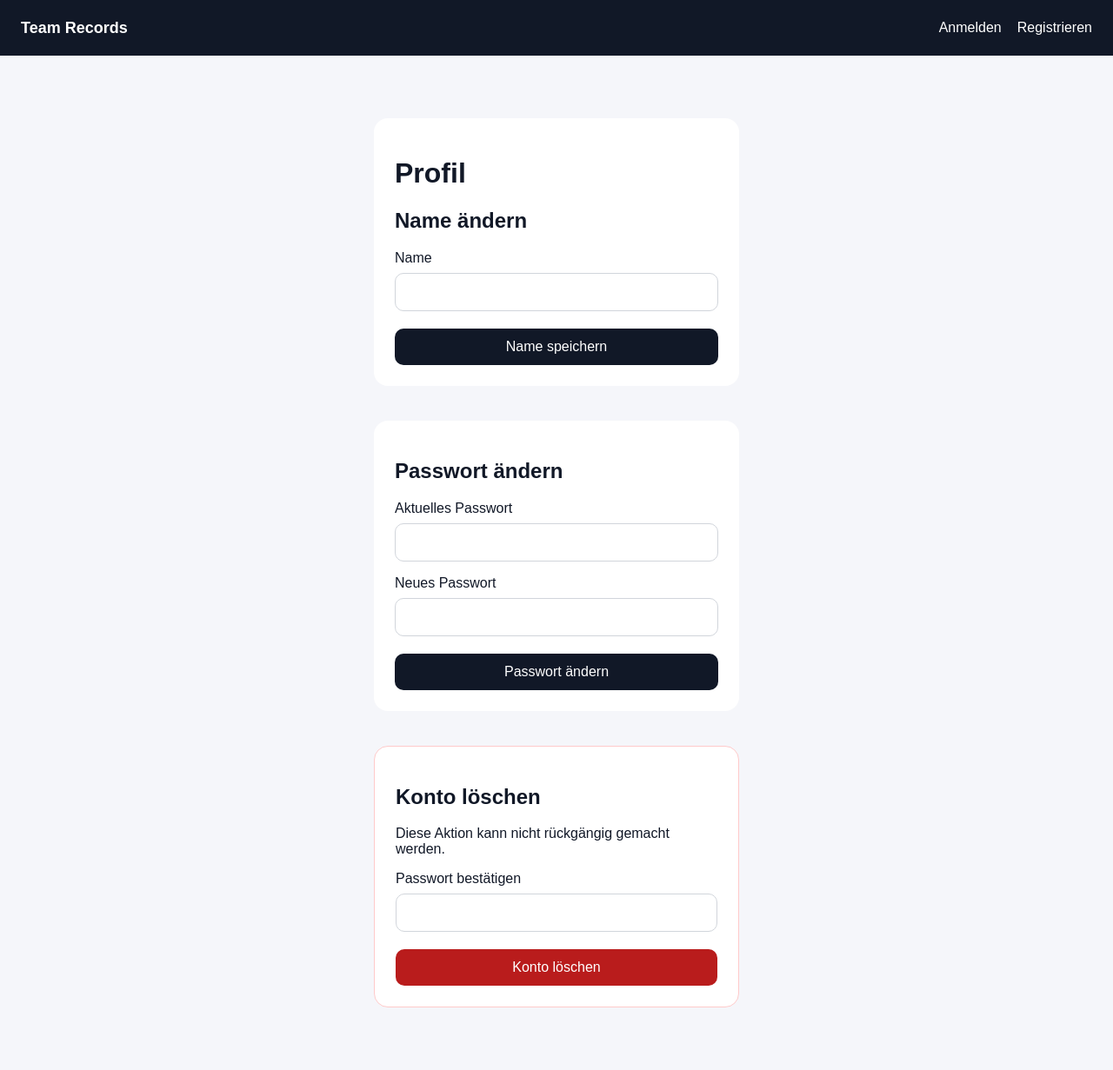
After one commit to parsa0406pc-code/Team-Records-App, a FastAPI app: template templates/profile.html in a window 1280 px wide. The commit adds this page. Shown: the whole page at 87% size. Run offline with FastAPI, Linux system fonts and the light colour scheme; the template is opened without the code that fills it, so the values that code supplies are empty.

Commit message:
add profile settings and account deletion

```diff
--- a/static/style.css
+++ b/static/style.css
@@ -243,3 +243,19 @@ textarea {
     text-decoration: line-through;
     color: #6b7280;
 }
+
+.success {
+    background: #dcfce7;
+    color: #166534;
+    padding: 12px;
+    border-radius: 10px;
+    margin-bottom: 16px;
+}
+
+.danger-box {
+    border: 1px solid #fecaca;
+}
+
+.danger {
+    background: #b91c1c;
+}
--- a/templates/base.html
+++ b/templates/base.html
@@ -27,7 +27,9 @@
             <span class="user-name">
                 {{ user.name | title }}
             </span>
-
+<a href="/profile">
+    Profil
+</a>
             <form method="post" action="/logout">
                 <button class="nav-button">
                     Logout
--- /dev/null
+++ b/templates/profile.html
@@ -0,0 +1,97 @@
+{% extends "base.html" %}
+
+{% block content %}
+
+<div class="auth-box">
+
+    <h1>
+        Profil
+    </h1>
+
+    {% if error %}
+    <div class="error">
+        {{ error }}
+    </div>
+    {% endif %}
+
+    {% if success %}
+    <div class="success">
+        {{ success }}
+    </div>
+    {% endif %}
+
+    <h2>
+        Name ändern
+    </h2>
+
+    <form method="post" action="/profile/update-name">
+
+        <label>
+            Name
+        </label>
+
+        <input name="name" value="{{ user.name }}" required>
+
+        <button class="btn full">
+            Name speichern
+        </button>
+
+    </form>
+
+</div>
+
+<div class="auth-box">
+
+    <h2>
+        Passwort ändern
+    </h2>
+
+    <form method="post" action="/profile/update-password">
+
+        <label>
+            Aktuelles Passwort
+        </label>
+
+        <input type="password" name="current_password" required>
+
+        <label>
+            Neues Passwort
+        </label>
+
+        <input type="password" name="new_password" required>
+
+        <button class="btn full">
+            Passwort ändern
+        </button>
+
+    </form>
+
+</div>
+
+<div class="auth-box danger-box">
+
+    <h2>
+        Konto löschen
+    </h2>
+
+    <p>
+        Diese Aktion kann nicht rückgängig gemacht werden.
+    </p>
+
+    <form method="post" action="/profile/delete" onsubmit="return confirm('Möchtest du dein Konto wirklich löschen?');">
+
+        <label>
+            Passwort bestätigen
+        </label>
+
+        <input type="password" name="current_password" required>
+
+        <button class="btn danger full">
+            Konto löschen
+        </button>
+
+    </form>
+
+</div>
+
+{% endblock %}
```
Also changed, not shown: app/routers/users.py (+122 -1 lines).
